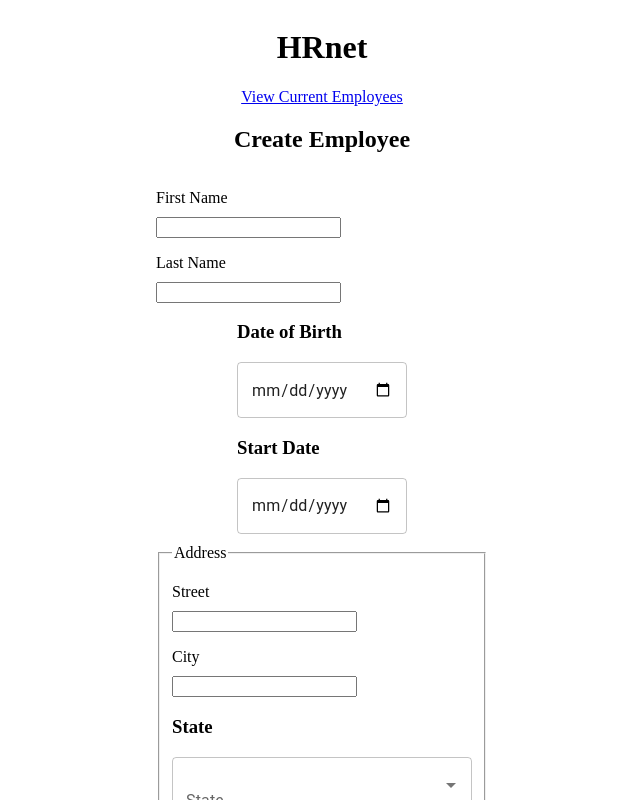
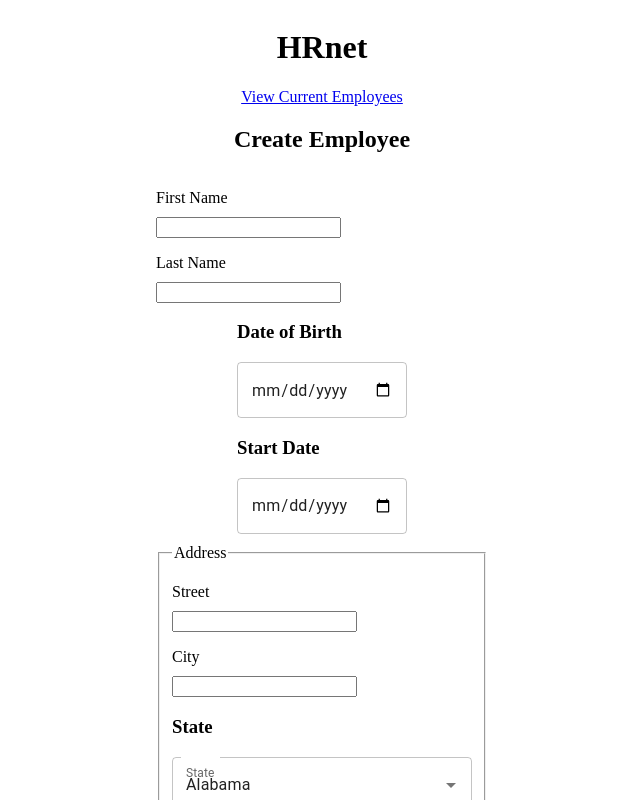
Before and after one commit to PuteauxTheo/PuteauxTheo_14_28082022, a React (Create React App) app: page / in a window 1280 px wide. Shown: the top 800 px of the page, without its empty margins (318-958 px from the left). Built offline with nearby package versions, Linux system fonts and the light colour scheme.

Commit message:
fix error for autocomplete menu

```diff
--- a/src/components/DropDownMenu.jsx
+++ b/src/components/DropDownMenu.jsx
@@ -14,6 +14,7 @@ export default function DropDownMenu({ title, data }) {
           id="combo-box-demo"
           options={data}
           sx={{ width: 300 }}
+          defaultValue={data[0]}
           renderInput={(params) => <TextField {...params} label={title} />}
         />
       </Box>
```
